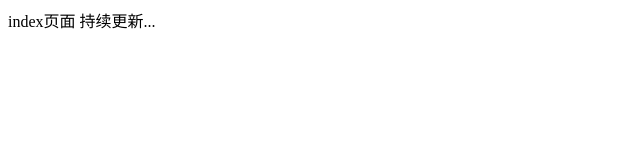
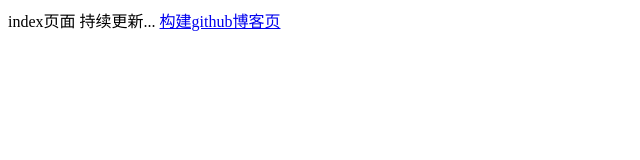
Before and after one commit to xihumeijing/xihumeijing.github.io, a plain HTML site: page index.html in a window 1280 px wide. Shown: the whole page, without its empty margins (0-640 px from the left). Drawn offline with Linux system fonts and the light colour scheme.

Commit message:
Update index.html
参考地址

```diff
--- a/index.html
+++ b/index.html
@@ -6,5 +6,6 @@
 	</head>
 	<body>
 		index页面  持续更新...
+		<a href="https://wuwhs.github.io/2018/08/30/%E6%9E%84%E5%BB%BA%E8%87%AA%E5%B7%B1%E7%9A%84%E5%8D%9A%E5%AE%A2/#more" target="_blank">构建github博客页</a>
 	</body>
 </html>
```
